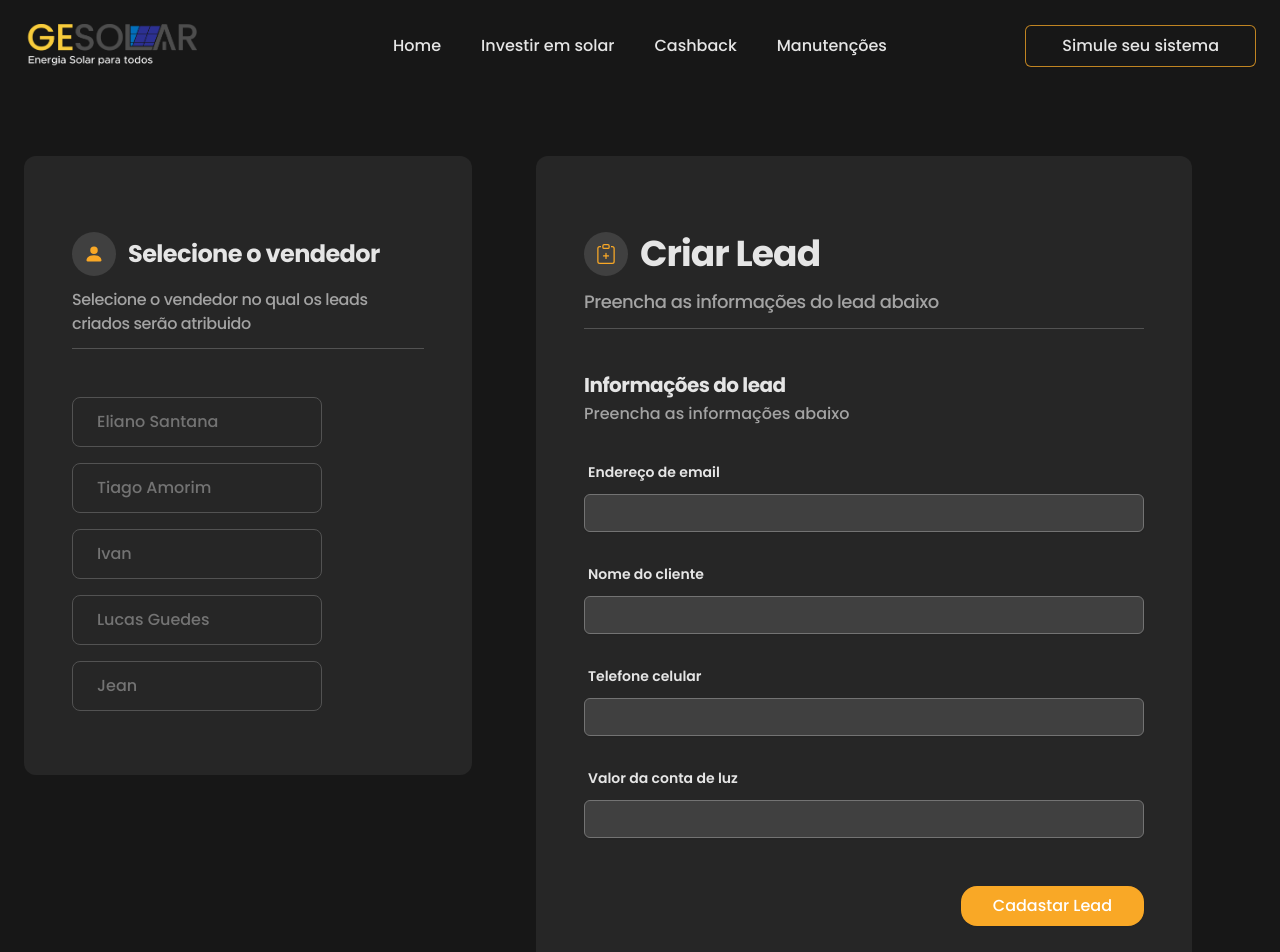
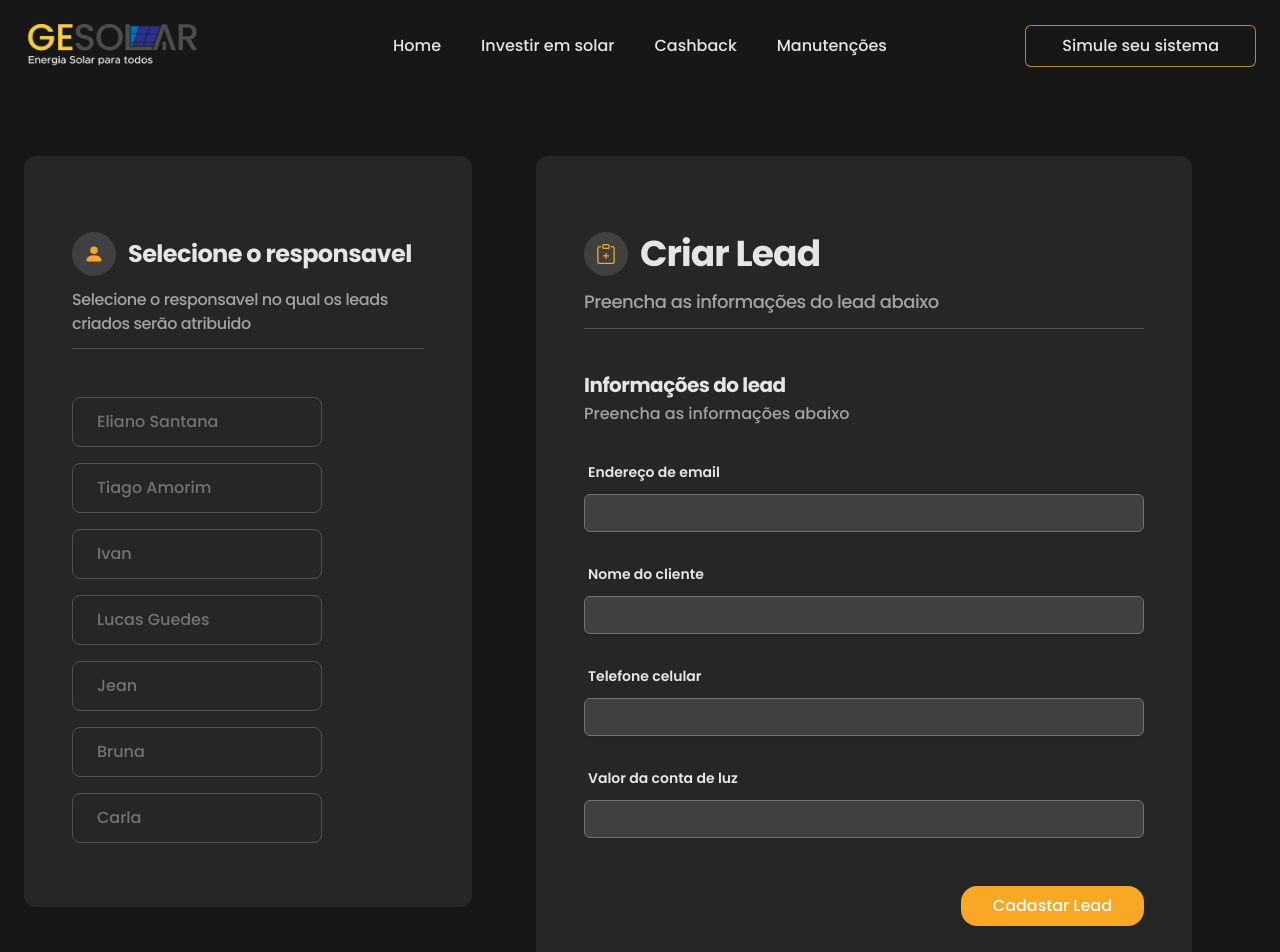
Before and after one commit to Kenjisla/sprint1gesolar, a Next.js app: page /vendedor in a window 1280 px wide. Shown: the top 952 px of the page. Built offline with nearby package versions, Linux system fonts and the light colour scheme.

Commit message:
Adicionando novo responsaveis no formulario de vendedores

```diff
--- a/src/components/Forms/SallerPageForm.tsx
+++ b/src/components/Forms/SallerPageForm.tsx
@@ -40,6 +40,8 @@ export function SallerPageForm() {
         { id: 'ivan-radio', name: 'saller', label: 'Ivan', value: 'Ivan'},
         { id: 'lucas-radio', name: 'saller', label: 'Lucas Guedes', value: 'Lucas'},
         { id: 'Jean-radio', name: 'saller', label: 'Jean', value: 'Jean'},
+        { id: 'Bruna-radio', name: 'saller', label: 'Bruna', value: 'Bruna'},
+        { id: 'Carla-radio', name: 'saller', label: 'Carla', value: 'Carla'},
     ]
 
     const {
@@ -144,11 +146,11 @@ export function SallerPageForm() {
                                 <BsFillPersonFill size={20} />
                             </span>
 
-                            <legend className="text-2xl font-bold text-neutral-200 tracking-tight">Selecione o vendedor</legend>
+                            <legend className="text-2xl font-bold text-neutral-200 tracking-tight">Selecione o responsavel</legend>
                         </div>
 
                         <p className="text-base font-medium text-neutral-400 tracking-tight max-w-2xl">
-                            Selecione o vendedor no qual os leads criados serão atribuido
+                            Selecione o responsavel no qual os leads criados serão atribuido
                         </p>
                     </div>
 
--- a/src/components/HeroSection.tsx
+++ b/src/components/HeroSection.tsx
@@ -12,7 +12,7 @@ export function HeroSection({ titlePerCity = null, title, subtitle, buttonLabel,
     return (
         <div className="relative w-full h-full">
             <div className="absolute inset-0 w-full bg-gradient-to-b from-transparent to-neutral-900/75">
-                <div className="w-full max-w-[1450px] mx-auto h-full px-6 pb-20 flex items-end justify-start ">
+                <div className="w-full max-w-[1450px] mx-auto h-full px-6 pb-20 flex items-end justify-start">
                     <div className="flex flex-col gap-6">
                         <div className="flex flex-col gap-4">
                             {titlePerCity && <h2 className="block text-sun-500 text-base leading-4 font-bold tracking-widest uppercase">{titlePerCity}</h2>}
```
